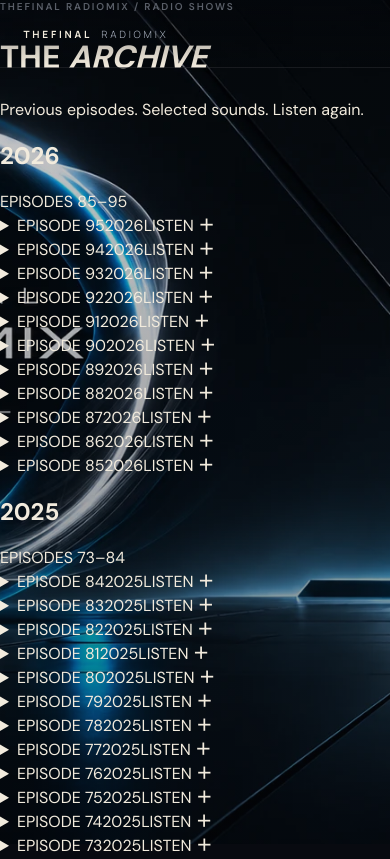
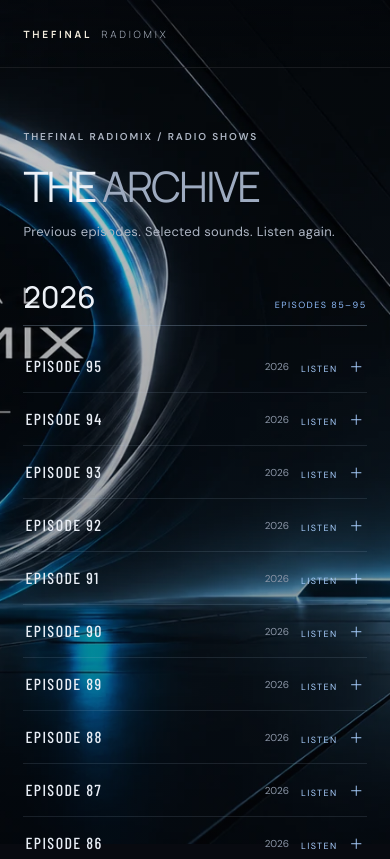
Before and after one commit to thefinalradiomix/thefinalradiomix.github.io, a plain HTML site: page archive.html in a window 390 px wide. Shown: the top 859 px of the page. Drawn offline with nearby package versions, Linux system fonts and the light colour scheme.

Commit message:
Style radio archive page

```diff
--- a/styles.css
+++ b/styles.css
@@ -719,3 +719,42 @@
   .collection-card{padding:19px;gap:14px}
   .collection-card h3{font-size:21px;min-height:0}
 }
+
+
+/* RADIO ARCHIVE */
+.archive-home-link{
+  display:inline-block;margin-left:14px;color:#a9cfff;font-size:9px;
+  font-weight:700;letter-spacing:.14em;white-space:nowrap;
+  border-bottom:1px solid rgba(169,207,255,.38);padding-bottom:4px;
+}
+.archive-main{width:min(900px,87.6%);margin:0 auto;padding:158px 0 100px}
+.archive-heading{margin-bottom:58px}
+.archive-heading h1{font:400 clamp(42px,7vw,76px)/.98 Manrope,sans-serif;letter-spacing:-.045em;margin:14px 0 16px;color:#edf1f7}
+.archive-heading h1 em{font-style:normal;color:#9eabc0}
+.archive-heading>p:last-child{font-size:13px;color:#aeb6c4;letter-spacing:.025em}
+.archive-year{margin:0 0 58px}
+.archive-year-heading{display:flex;align-items:baseline;justify-content:space-between;gap:20px;margin-bottom:14px;padding-bottom:13px;border-bottom:1px solid rgba(174,196,225,.28)}
+.archive-year-heading h2{font:500 30px/1 Manrope,sans-serif;margin:0;color:#edf1f7}
+.archive-year-heading span{font-size:9px;letter-spacing:.16em;color:#91bfff}
+.archive-episode{border-bottom:1px solid rgba(174,196,225,.13)}
+.archive-episode summary{list-style:none;cursor:pointer;display:grid;grid-template-columns:1fr auto auto;align-items:center;gap:24px;padding:17px 5px}
+.archive-episode summary::-webkit-details-marker{display:none}
+.archive-episode-number{font:500 17px/1 "Barlow Condensed",sans-serif;letter-spacing:.09em;color:#e8edf5}
+.archive-episode-year{font-size:11px;color:#8c96a7}
+.archive-play-label{font-size:9px;letter-spacing:.15em;color:#a9cfff}
+.archive-play-label b{font-size:14px;font-weight:400;margin-left:8px}
+.archive-episode[open] .archive-play-label b{display:inline-block;transform:rotate(45deg)}
+.archive-episode-content{padding:0 5px 19px}
+.archive-episode-content audio{display:block;width:100%;height:42px}
+.archive-back{margin-top:64px}
+.archive-back a{font-size:10px;letter-spacing:.14em;color:#a9cfff}
+.archive-footer{position:relative}
+@media(max-width:760px){
+  .archive-main{width:88%;padding:130px 0 76px}
+  .archive-heading{margin-bottom:42px}
+  .archive-year{margin-bottom:44px}
+  .archive-episode summary{gap:12px;padding:16px 2px}
+  .archive-episode-number{font-size:16px}
+  .archive-episode-year{font-size:10px}
+  .archive-home-link{margin:12px 0 0;display:table}
+}
```
